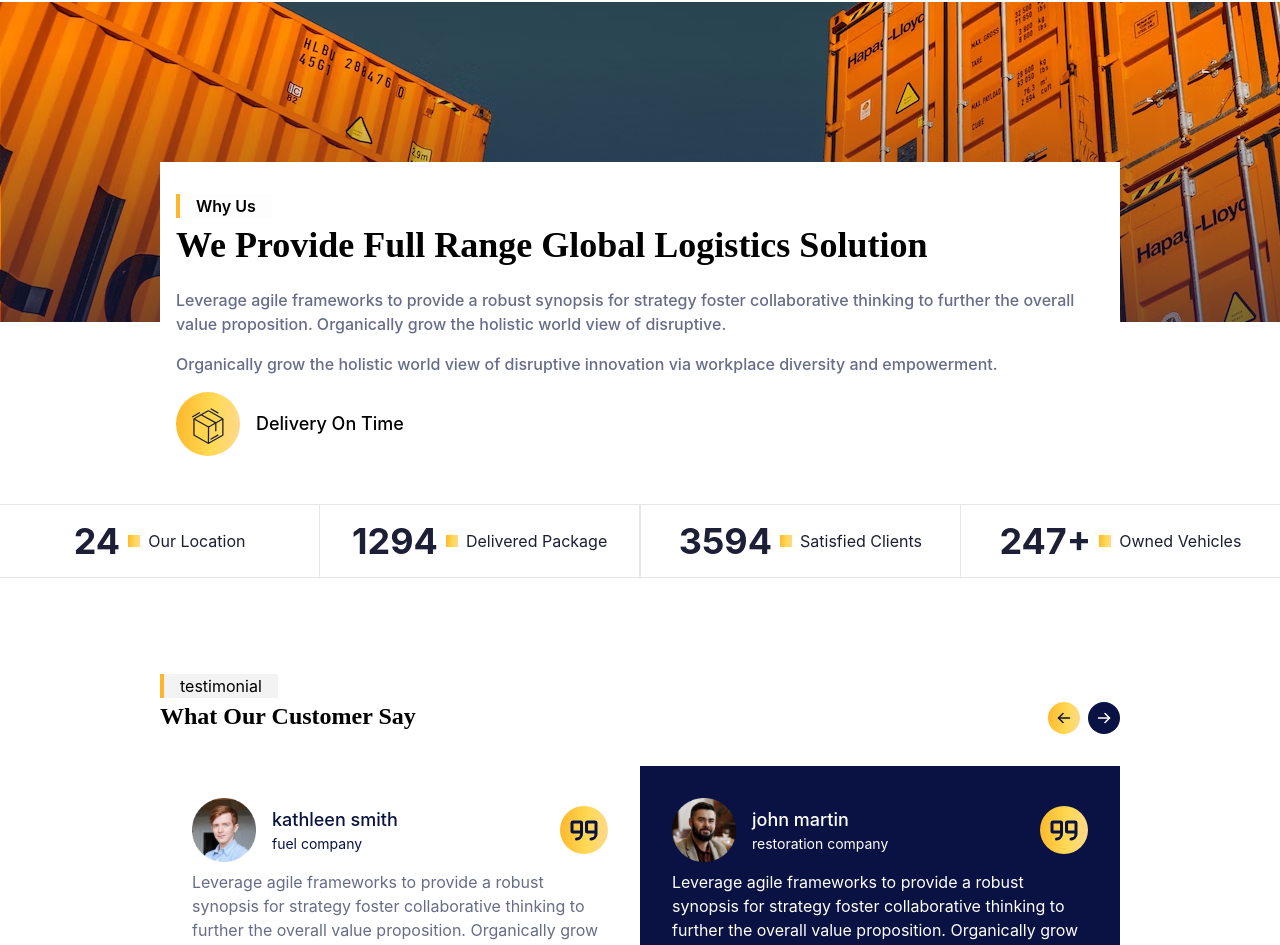
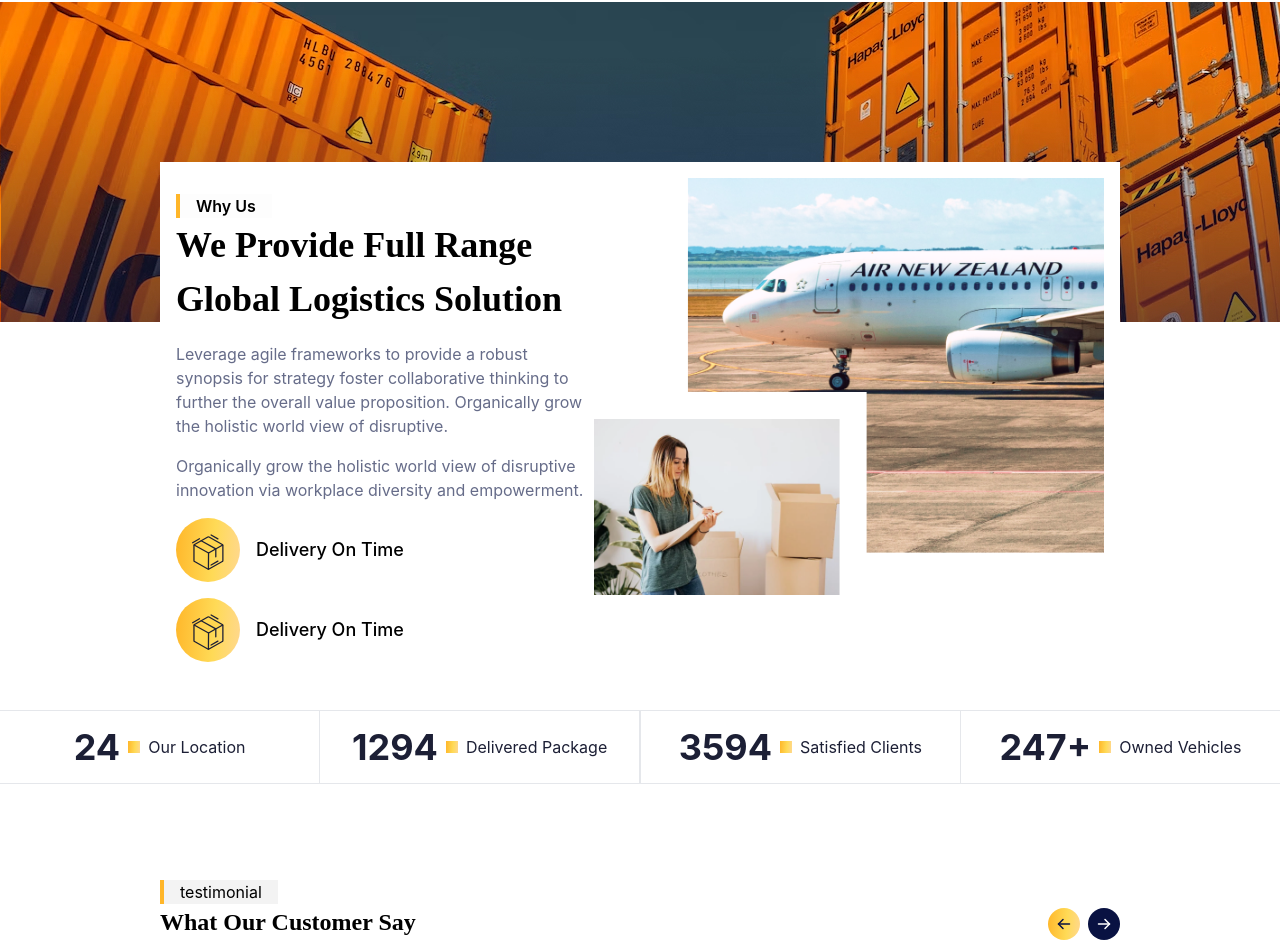
Before and after one commit to smartcollins/logistics, a React (Create React App) app: page / in a window 1280 px wide. Shown: the part 990-1935 px from the top of the page. Built offline with nearby package versions, Linux system fonts and the light colour scheme.

Commit message:
modifying Home

```diff
--- a/src/pages/Home.jsx
+++ b/src/pages/Home.jsx
@@ -9,6 +9,7 @@ import News from '../component/News';
 import Review from '../component/Review';
 import Stat from '../component/Stat';
 import color from '../data/color';
+import side from '../images/hm-side.png'
 import hm from '../images/hm-abt.jpg'
 import cube from '../icons/cube-icon.svg'
 import Input from '../component/Input';
@@ -29,12 +30,19 @@ const Home = ()=>{
                 </div>
             </div>
             <div style={{backgroundImage: `url(${hm})`}} className=' h-80'></div>
-                <div className=' -mt-40'>
-                    <div className=' space-y-4 bg-white w-3/4 mx-auto p-4 font-medium'>
+                <div className=' -mt-40 flex bg-white w-3/4 mx-auto p-4 font-medium'>
+                    <div className='w-2/4 space-y-4'>
                         <Caption txt={'why us'} txt2={'we provide full range global logistics solution'}/>
-                        <div style={{color: color.grayTxt}} className=' space-y-4 text-base'>
+                        <div style={{color: color.grayTxt}} className=' space-y-4 text-base font-normal'>
                             <p>Leverage agile frameworks to provide a robust synopsis for strategy foster collaborative thinking to further the overall value proposition. Organically grow the holistic world view of disruptive.</p>
                             <p>Organically grow the holistic world view of disruptive innovation via workplace diversity and empowerment.</p>
+                        </div>
+                        <div className=' space-y-4'>
+                        <div className='flex items-center gap-4'>
+                            <div style={{backgroundImage: 'linear-gradient(94.06deg, #FFB629 -1.21%, #FFDA56 58.66%, #FFD7A6 116.84%)'}} className=' rounded-full w-16 h-16 p-4'>
+                                <img src={cube} alt="icon" />
+                            </div>
+                            <p className=' capitalize text-lg'>delivery on time</p>
                         </div>
                         <div className='flex items-center gap-4'>
                             <div style={{backgroundImage: 'linear-gradient(94.06deg, #FFB629 -1.21%, #FFDA56 58.66%, #FFD7A6 116.84%)'}} className=' rounded-full w-16 h-16 p-4'>
@@ -42,8 +50,11 @@ const Home = ()=>{
                             </div>
                             <p className=' capitalize text-lg'>delivery on time</p>
                         </div>
+                        </div>
                     </div>
-                    <div></div>
+                    <div>
+                        <img src={side} alt="hm-side" />
+                    </div>
                 </div>
             <Stat/>
             <div className='text-center py-8 mx-auto lg:w-3/4'>
```
